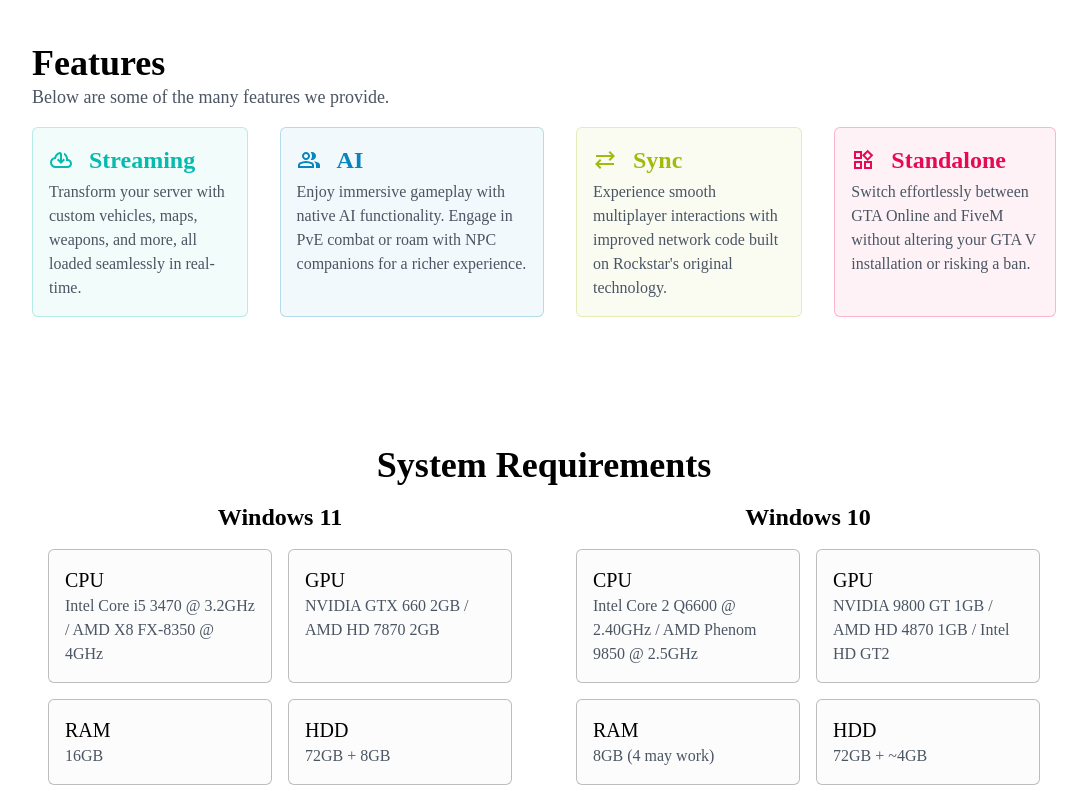
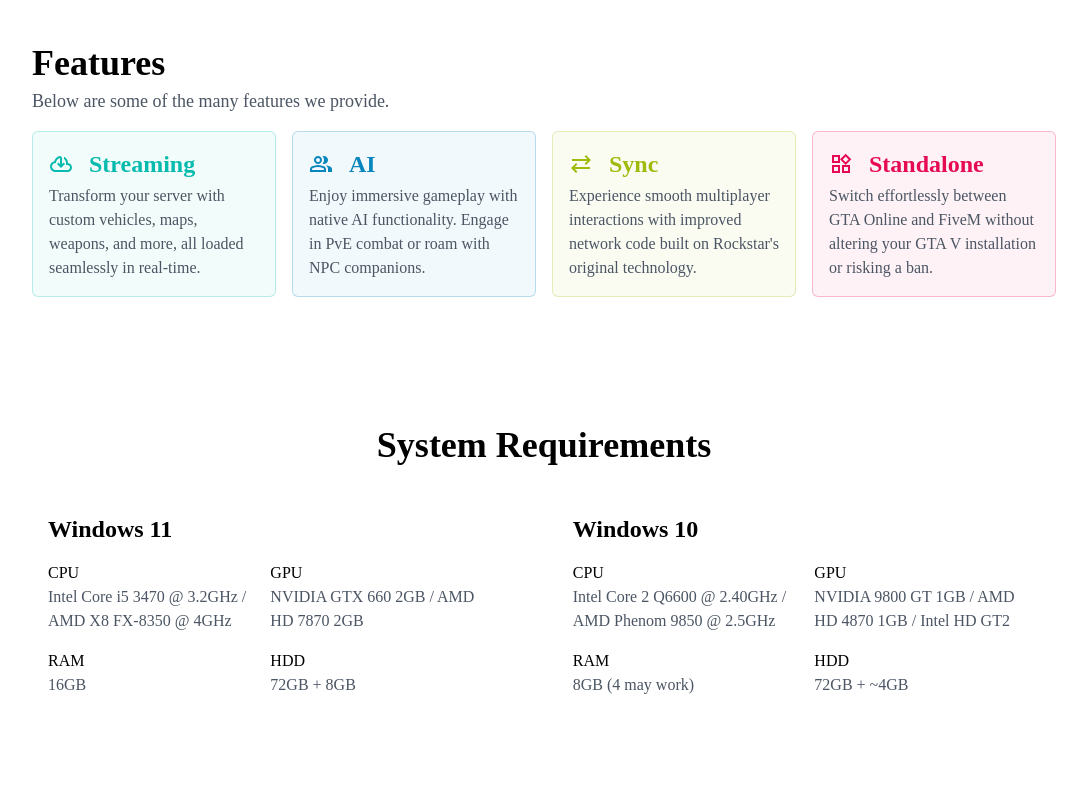
Before and after one commit to wxvedev/fivem.net, an Astro site: page / in a window 1280 px wide. Shown: the part 860-1664 px from the top of the page, without its empty margins (96-1183 px from the left). Built offline with nearby package versions, Linux system fonts and the light colour scheme; Astro itself is replaced by a stand-in of ours.

Commit message:
refactor: system requirements

```diff
--- a/src/components/global/Footer.astro
+++ b/src/components/global/Footer.astro
@@ -52,8 +52,8 @@
 ];
 ---
 
-<footer class="space-y-8 w-[80%] mx-auto py-8">
-  <section class="flex flex-col md:flex-row gap-4 md:gap-16">
+<footer class="space-y-8 w-[80%] py-8 md:mx-auto px-8">
+  <section class="flex flex-row justify-between md:justify-normal gap-4 md:gap-16">
     {
       sections.map((section) => {
         return (
--- a/src/components/home/Features.astro
+++ b/src/components/home/Features.astro
@@ -24,7 +24,7 @@
   {
     title: "AI",
     description:
-      "Enjoy immersive gameplay with native AI functionality. Engage in PvE combat or roam with NPC companions for a richer experience.",
+      "Enjoy immersive gameplay with native AI functionality. Engage in PvE combat or roam with NPC companions.",
     icon: UserGroupIcon,
     color: "blue",
   },
@@ -53,7 +53,7 @@
 ---
 
 <main class="space-y-4">
-  <header>
+  <header class="space-y-1">
     <h1 class="text-4xl font-semibold">Features</h1>
     <h4 class="text-lg text-gray-600 dark:text-gray-400">
       Below are some of the many features we provide.
@@ -61,7 +61,7 @@
   </header>
 
   <main>
-    <ul class="flex flex-col gap-8 md:flex-row mx-auto">
+    <ul class="grid grid-cols-1 md:grid-cols-2 xl:grid-cols-4 gap-4 mx-auto">
       {
         features.map((feature) => {
           const { title, description, color } = feature;
--- a/src/components/home/Hero.astro
+++ b/src/components/home/Hero.astro
@@ -2,7 +2,7 @@
 import Link from "@/components/global/Link.astro";
 ---
 
-<main class="grid grid-cols-1 md:grid-cols-2">
+<main class="grid grid-cols-1 xl:grid-cols-2">
   <section class="flex flex-col gap-8 py-12">
     <header class="space-y-6">
       <h1
@@ -57,10 +57,9 @@
     </footer>
   </section>
 
-  <section class="enter" style="animation-delay: .05s;">
+  <section class="enter hidden lg:block" style="animation-delay: .05s;">
     <img
       src="hero/gtaonline-the-criminal-enterprises-alternative-artwork-png-8717-1600.png"
-      class="hidden md:block"
       style="aspect-ratio: 16/9;"
       alt="Hero"
     />
--- a/src/components/home/SystemRequirements.astro
+++ b/src/components/home/SystemRequirements.astro
@@ -29,45 +29,45 @@
   <header class="text-center">
     <h1 class="text-4xl font-semibold">System Requirements</h1>
   </header>
-  <main class="grid grid-cols-1 md:grid-cols-2 gap-8">
+  <section class="flex flex-col md:flex-row justify-center gap-16 mt-8">
     {
       requirements.map((requirement) => (
-        <article class="grid p-4">
-          <h1 class="text-2xl text-center font-semibold mb-4">
-            {requirement.os}
-          </h1>
-          <ul class="grid gap-4">
-            <div class="grid grid-cols-2 gap-4">
-              <div class="bg-black/[0.01] border border-black/25 dark:bg-white/[0.01] dark:border-white/25 backdrop-blur-md rounded-md p-4">
-                <h1 class="text-xl font-medium">CPU</h1>{" "}
+        <article class="max-w-xl">
+          <div class="space-y-4 p-4">
+            <header>
+              <h2 class="text-2xl font-semibold">{requirement.os}</h2>
+            </header>
+            <ul class="grid grid-cols-1 md:grid-cols-2 gap-4">
+              <li class="flex flex-col">
+                <div class="font-medium">CPU</div>
                 <p class="text-gray-600 dark:text-gray-400">
                   {requirement.cpu}
                 </p>
-              </div>
-              <div class="bg-black/[0.01] border border-black/25 dark:bg-white/[0.01] dark:border-white/25 backdrop-blur-md rounded-md p-4">
-                <h1 class="text-xl font-medium">GPU</h1>{" "}
+              </li>
+              <li class="flex flex-col">
+                <div class="font-medium">GPU</div>
                 <p class="text-gray-600 dark:text-gray-400">
                   {requirement.gpu}
                 </p>
-              </div>
-            </div>
-            <div class="grid grid-cols-2 gap-4">
-              <div class="bg-black/[0.01] border border-black/25 dark:bg-white/[0.01] dark:border-white/25 backdrop-blur-md rounded-md p-4">
-                <h1 class="text-xl font-medium">RAM</h1>{" "}
+              </li>
+            </ul>
+            <ul class="grid grid-cols-1 md:grid-cols-2 gap-4">
+              <li class="flex flex-col">
+                <div class="font-medium">RAM</div>
                 <p class="text-gray-600 dark:text-gray-400">
                   {requirement.ram}
                 </p>
-              </div>
-              <div class="bg-black/[0.01] border border-black/25 dark:bg-white/[0.01] dark:border-white/25 backdrop-blur-md rounded-md p-4">
-                <h1 class="text-xl font-medium">HDD</h1>{" "}
+              </li>
+              <li class="flex flex-col">
+                <div class="font-medium">HDD</div>
                 <p class="text-gray-600 dark:text-gray-400">
                   {requirement.hdd}
                 </p>
-              </div>
-            </div>
-          </ul>
+              </li>
+            </ul>
+          </div>
         </article>
       ))
     }
-  </main>
+  </section>
 </main>
```
